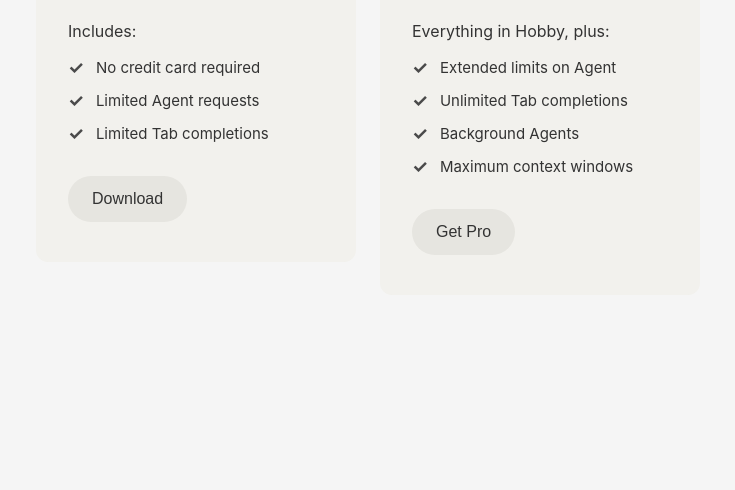
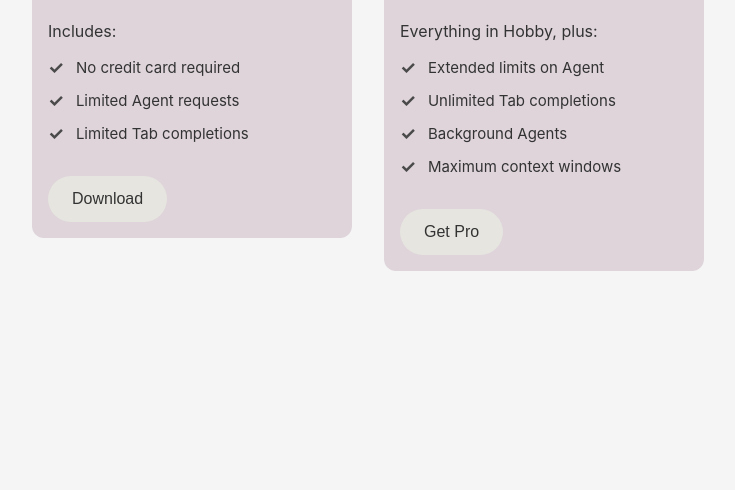
Before and after one commit to jenglish-designer/Memorisely-Playground, a plain HTML site: page index.html in a window 1280 px wide. Shown: the part 310-800 px from the top of the page, without its empty margins (272-1007 px from the left). Drawn offline with Linux system fonts and the light colour scheme.

Commit message:
Update styles.css
Changed padding and background color

```diff
--- a/styles.css
+++ b/styles.css
@@ -17,16 +17,16 @@ body {
 .cards-container {
     display: flex;
     flex-direction: row;
-    gap: 24px;
+    gap: 32px;
     flex-wrap: nowrap;
     justify-content: center;
     align-items: flex-start;
 }
 
 .card {
-    background-color: #f2f1ed;
+    background-color: #ded4da;
     border-radius: 12px;
-    padding: 40px 32px;
+    padding: 16px;
     width: 320px;
     flex-shrink: 0;
 }
```
